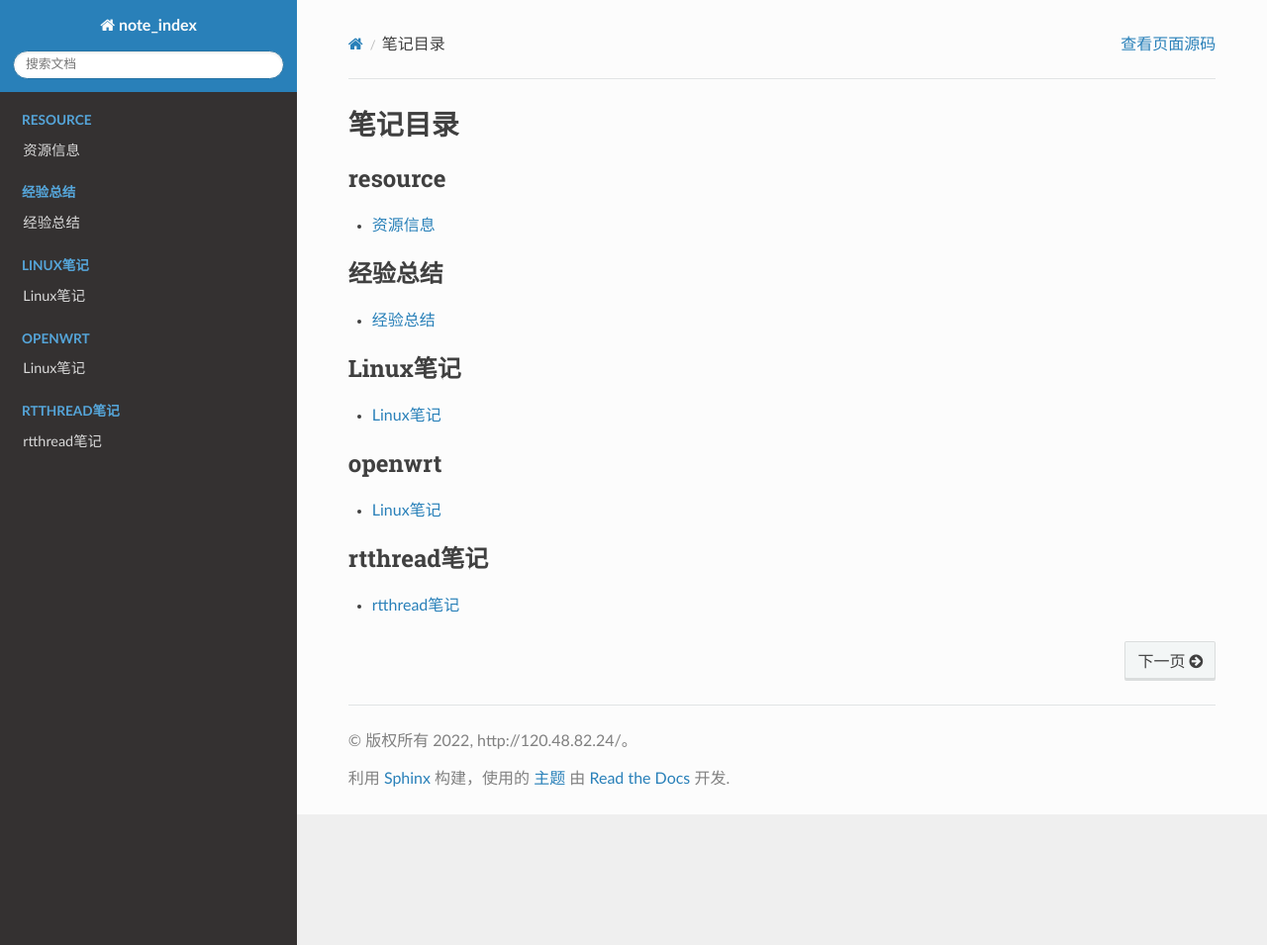
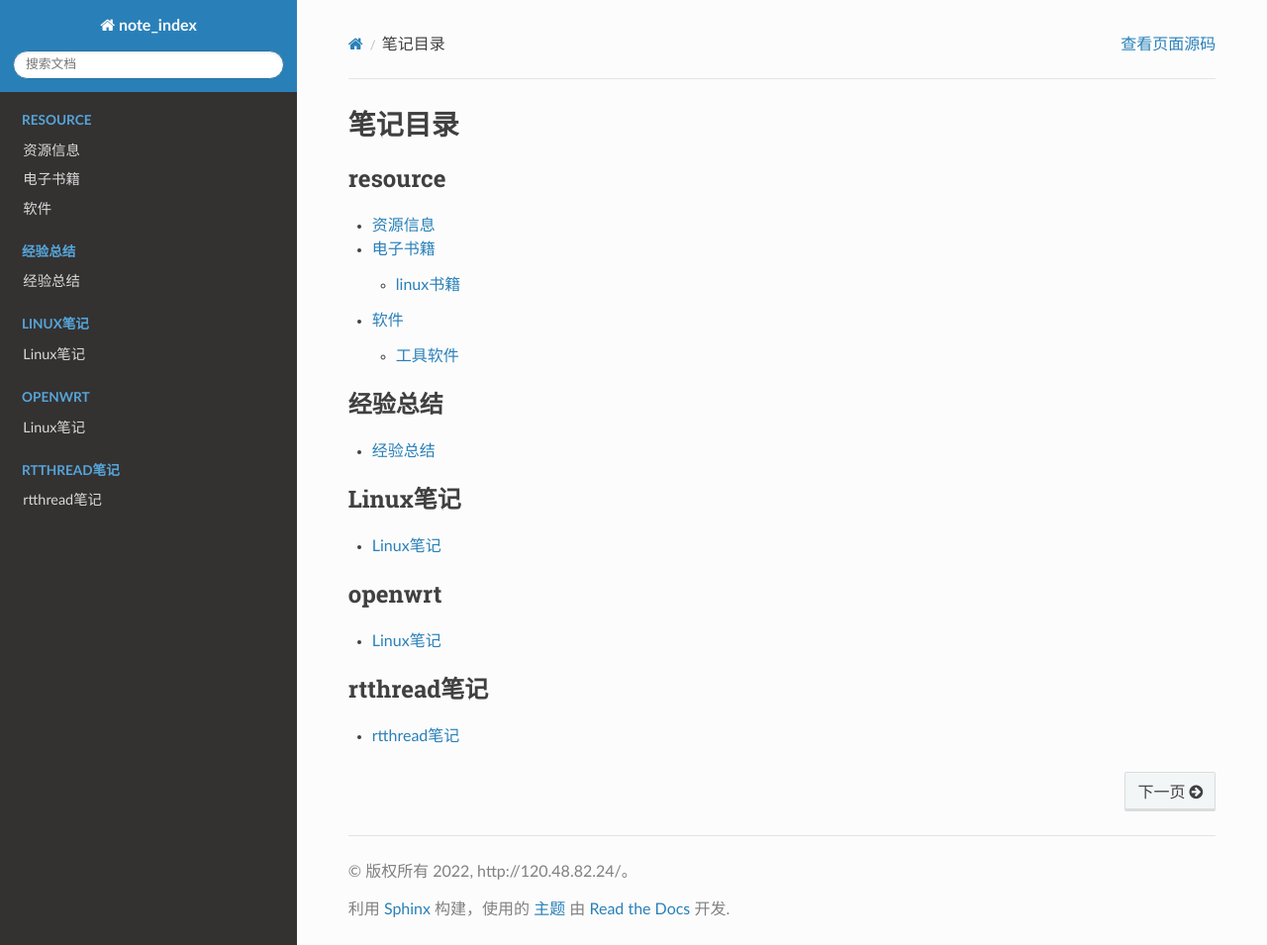
Before and after one commit to lzstudy/note_index, a Sphinx documentation site: the page built from source/index.rst, in a window 1280 px wide and 955 px high. Shown: the whole window at 99% size. Built offline with Sphinx 7.4.7 and the Read the Docs theme 2.0.0, drawn with Linux system fonts in a browser that asks for light colours.

Commit message:
feat |> 添加书籍和软件栏

```diff
--- /dev/null
+++ b/source/books/index.rst
@@ -0,0 +1,7 @@
+电子书籍
+==========
+
+.. toctree::
+   :maxdepth: 1
+
+   linux
--- a/source/index.rst
+++ b/source/index.rst
@@ -12,6 +12,8 @@
    :titlesonly:
 
    res/index.md
+   books/index
+   software/index
 
 .. toctree::
    :maxdepth: 3
--- /dev/null
+++ b/source/software/index.rst
@@ -0,0 +1,7 @@
+软件
+==========
+
+.. toctree::
+   :maxdepth: 1
+
+   tools
```
Also changed, not shown: source/books/linux.rst (added, +15 -0 lines), source/software/tools.rst (added, +15 -0 lines).
